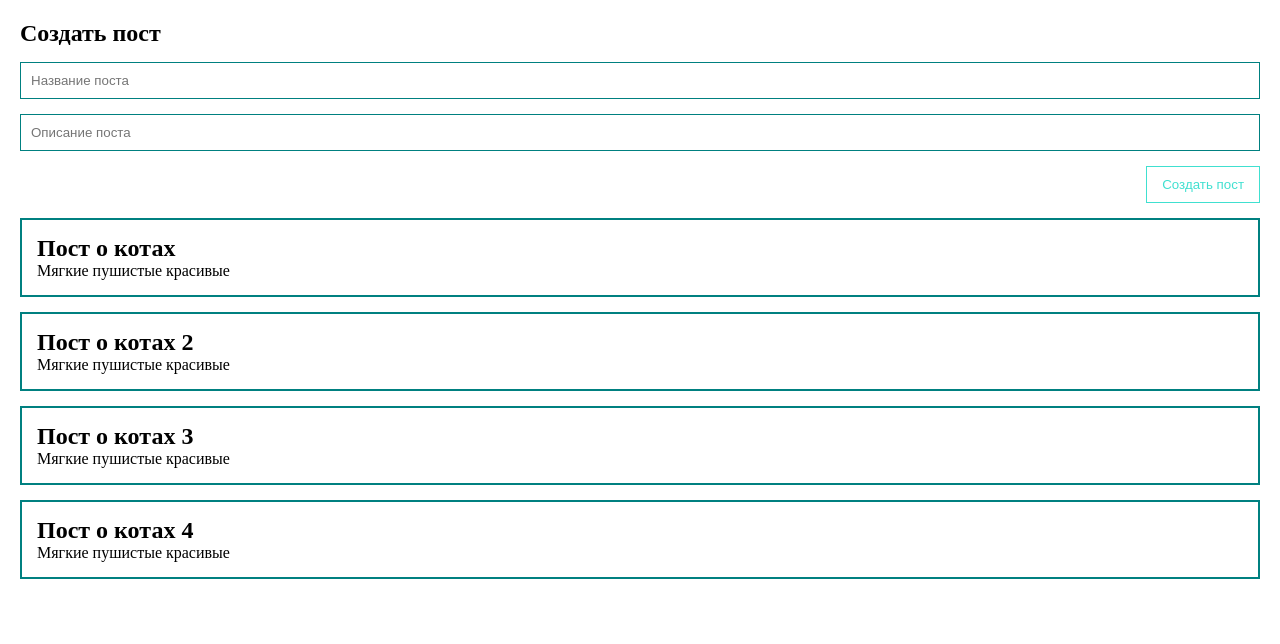
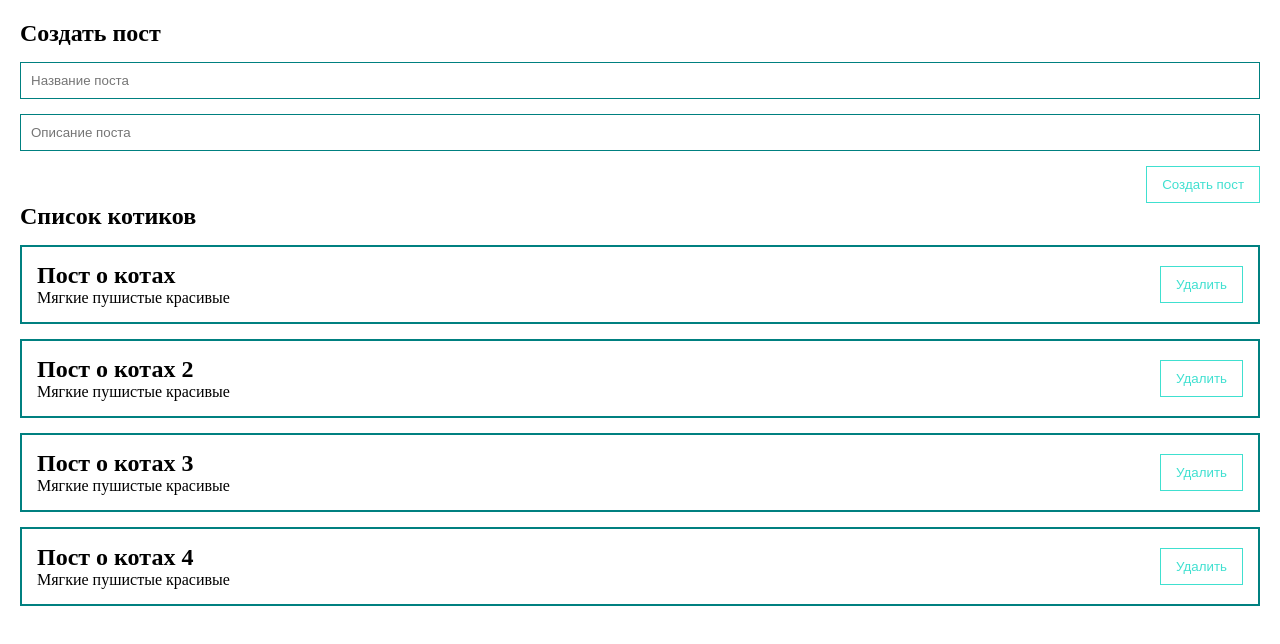
Before and after one commit to Denariadna/project-Vue, a Vue app: page / in a window 1280 px wide. Shown: the top 644 px of the page. Built offline with nearby package versions, Linux system fonts and the light colour scheme.

Commit message:
create component for buttons and posts

```diff
--- a/src/components/PostForm.vue
+++ b/src/components/PostForm.vue
@@ -1,16 +1,18 @@
 <template>
-<form @submit.prevent>
-            <h2>Создать пост</h2>
-            <input v-model="post.title" class="input" type="text"
-                placeholder="Название поста">
-            <input v-model="post.body"  class="input" type="text"
-                placeholder="Описание поста">
-            <button class="btn" @click="createPost">Создать пост</button>
-        </form>
+    <form @submit.prevent>
+        <h2>Создать пост</h2>
+        <input v-model="post.title" class="input" type="text" placeholder="Название поста">
+        <input v-model="post.body" class="input" type="text" placeholder="Описание поста">
+        <my-button class="btn" @click="createPost" style="align-self: flex-end; margin-top: 15px">
+            Создать пост
+        </my-button>
+    </form>
 </template>
 
 <script>
+import MyButton from './UI/MyButtons.vue'
 export default {
+    components: { MyButton },
     data() {
         return {
             post: {
@@ -38,14 +40,6 @@ form {
     flex-direction: column;
 }
 
-.btn {
-    margin-top: 15px;
-    align-self: flex-end;
-    padding: 10px 15px;
-    background: none;
-    color: turquoise;
-    border: 1px solid turquoise;
-}
 
 .input {
     width: 100%;
--- /dev/null
+++ b/src/components/PostItems.vue
@@ -0,0 +1,35 @@
+<template>
+    <div class="post">
+        <div>
+            <h2>{{ post.title }}</h2>
+            <p>{{ post.body }}</p>
+        </div>
+        <div class="post_btns">
+            <my-button>Удалить</my-button>
+        </div>
+    </div>
+</template>
+
+<script>
+import MyButton from './UI/MyButtons.vue'
+export default {
+    components: { MyButton },
+    props: {
+        post: {
+            type: Object,
+            required: true
+        }
+    }
+}
+</script>
+
+<style>
+.post {
+    padding: 15px;
+    border: 2px solid teal;
+    margin-top: 15px;
+    display: flex;
+    align-items: center;
+    justify-content: space-between;
+}
+</style>
--- a/src/components/PostList.vue
+++ b/src/components/PostList.vue
@@ -1,12 +1,15 @@
 <template>
-    <div class="post" v-for="post in posts" :key="post.id">
-            <h2>{{ post.title }}</h2>
-            <p>{{ post.body }}</p>
+    <div>
+        <h2>Список котиков</h2>
+        <post-item v-for="post in posts" :key="post.id" :post="post">
+        </post-item>
     </div>
 </template>
 
 <script>
+import PostItem from './PostItems.vue';
 export default {
+    components: { PostItem },
     props: {
         posts: {
             type: Array,
@@ -16,11 +19,4 @@ export default {
 }
 </script>
 
-<style>
-.post {
-    padding: 15px;
-    border: 2px solid teal;
-    margin-top: 15px;
-}
-
-</style>
+<style></style>
--- /dev/null
+++ b/src/components/UI/MyButtons.vue
@@ -0,0 +1,19 @@
+<template>
+    <button class="btn">
+        <slot></slot>
+    </button>
+</template>
+
+<script>
+export default {
+
+}
+</script>
+<style>
+.btn {
+    padding: 10px 15px;
+    background: none;
+    color: turquoise;
+    border: 1px solid turquoise;
+}
+</style>
```
Lines whose indentation alone changed are shown as unchanged.
